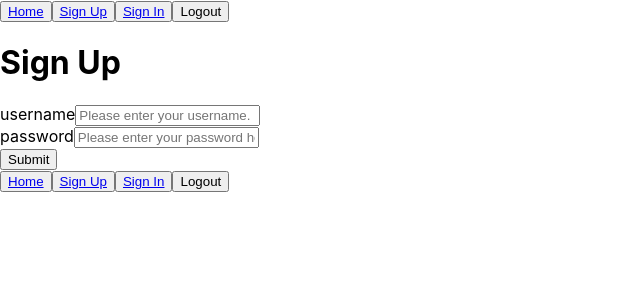
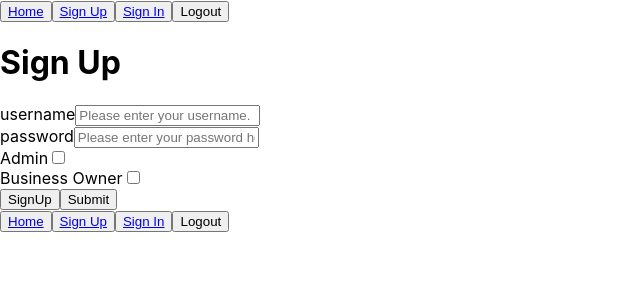
Before and after one commit to DeShawneWilcox/blaxkCommerceDirectoryClient, a React (Create React App) app: page / in a window 1280 px wide. Shown: the top 300 px of the page, without its empty margins (0-640 px from the left). Built offline with nearby package versions, Linux system fonts and the light colour scheme.

Commit message:
signin and signup working

```diff
--- a/src/Components/Menu/Menu.tsx
+++ b/src/Components/Menu/Menu.tsx
@@ -20,10 +20,7 @@ class Menu extends React.Component {
                 <Button><Link to="SignUp">Sign Up</Link></Button>
                 <Button><Link to="SignIn">Sign In</Link></Button>
                 <Button >Logout</Button>
-
             </div>
-
-
         </Router>
         )
     }
--- a/src/Components/Menu/SignUp.tsx
+++ b/src/Components/Menu/SignUp.tsx
@@ -1,6 +1,6 @@
-import React, { useImperativeHandle } from 'react'
-import { Form, FormGroup, Input, Button } from 'reactstrap'
-import { useHistory } from 'react-router-dom'
+import React, { useImperativeHandle } from 'react';
+import { Form, FormGroup, Input, Button } from 'reactstrap';
+import { useHistory } from 'react-router-dom';
 type AcceptedProps = {
     reviseToken: (newToken: string) => void,
     clearToken: () => void
@@ -27,7 +27,7 @@ class SignUp extends React.Component<AcceptedProps, UserState> {
             password: '',
             admin: false,
             businessOwner: false,
-            setUserSignup: true,
+            setUserSignup: false,
         }
     }
 
@@ -67,8 +67,17 @@ class SignUp extends React.Component<AcceptedProps, UserState> {
                         <Input type="password" name="password" value={this.state.password} placeholder="Please enter your password here" minimumLength="8" required onChange={(e) => this.setState({password : e.target.value})} />
                     </FormGroup>
                     <FormGroup>
+                        <label id="admin">Admin</label>
+                        <Input type="checkbox" name="admin" required onClick={(e) => this.setState({admin : true})} />
+                    </FormGroup>
+                    <FormGroup>
+                        <label id="businessOwner">Business Owner</label>
+                        <Input type="checkbox" name="businessOwner" required onClick={(e) => this.setState({admin : true})} />
+                    </FormGroup>
+                    <Button id="Sign Up"onClick={(e) => this.setState({setUserSignup : true})}>
+                        SignUp
+                    </Button>
 
-                    </FormGroup>
 
                     <Button type="submit">Submit</Button>
                 </Form>
```
Also changed, not shown: src/Components/Menu/SignIn.tsx (+23 -3 lines), src/Components/Reviews/CreateReview.tsx (added, +16 -0 lines), src/Components/Reviews/DeleteReview.tsx (added, +16 -0 lines), src/Components/Reviews/EditReview.tsx (added, +16 -0 lines), src/Components/Reviews/Review.tsx (added, +16 -0 lines), src/Components/Reviews/ReviewCard.tsx (added, +16 -0 lines), src/Components/Reviews/ViewReview.tsx (added), 1 other file (tests, documents, lock files or other folders).
